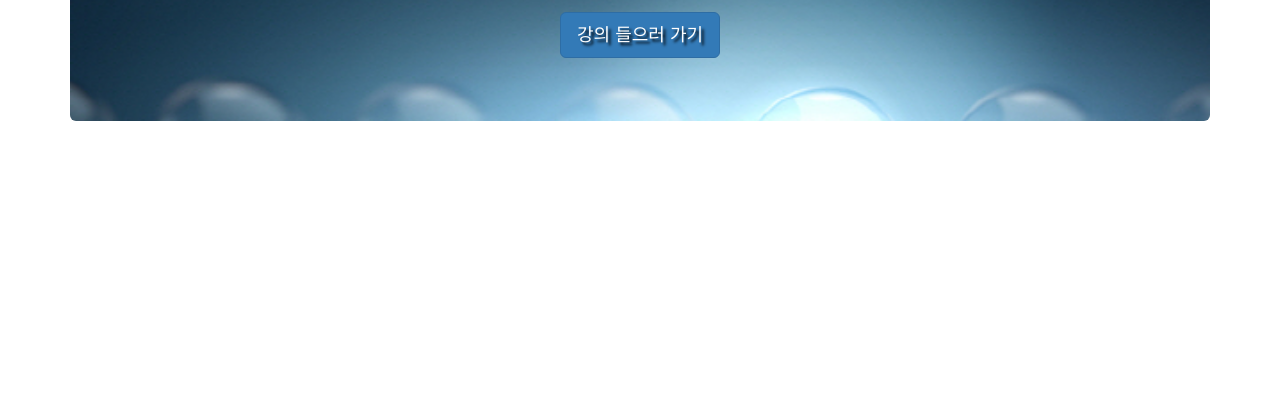
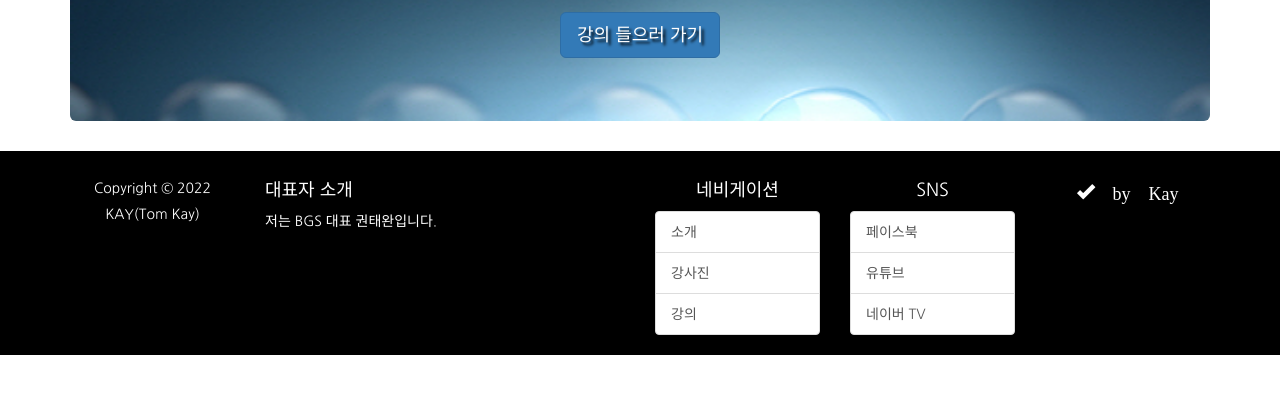
Before and after one commit to tom-kay/bootstrap, a plain HTML site: page index.html in a window 1280 px wide. Shown: the part 252-646 px from the top of the page. Drawn offline with nearby package versions, Linux system fonts and the light colour scheme.

Commit message:
1월19일 오전 체크인

```diff
--- a/index.html
+++ b/index.html
@@ -65,6 +65,42 @@
                 <p class="text-center"><a class="btn btn-primary btn-lg" href="#" role="button">강의 들으러 가기</a></p>
             </div>
         </div>
+        <footer style="background-color: #000000; color: #ffffff;">
+            <div class="container">
+                <br>
+                <div class="row">
+                    <div class="col-sm-2" style="text-align: center;">
+                        <h5>Copyright &copy; 2022</h5>
+                        <h5>KAY(Tom Kay)</h5>
+                    </div>
+                    <div class="col-sm-4">
+                        <h4>대표자 소개</h4>
+                        <p>저는 BGS 대표 권태완입니다.</p>
+                    </div>
+                    <div class="col-sm-2">
+                        <h4 style="text-align: center;">네비게이션</h4>
+                        <div class="list-group">
+                            <a href="#" class="list-group-item">소개</a>
+                            <a href="#" class="list-group-item">강사진</a>
+                            <a href="#" class="list-group-item">강의</a>
+                        </div>
+                    </div>
+                    <div class="col-sm-2">
+                        <h4 style="text-align: center;">SNS</h4>
+                        <div class="list-group">
+                            <a href="#" class="list-group-item">페이스북</a>
+                            <a href="#" class="list-group-item">유튜브</a>
+                            <a href="#" class="list-group-item">네이버 TV</a>
+                        </div>
+                    </div>
+                    <div class="col-sm-2">
+                        <h4 style="text-align: center;">
+                            <span class="glyphicon glyphicon-ok">&nbsp;by Kay</span>
+                        </h4>
+                    </div>
+                </div>
+            </div>
+        </footer>
         <script src="https://code.jquery.com/jquery-3.1.1.min.js"></script>
         <script src="js/bootstrap.js"></script>
     </body>
```
